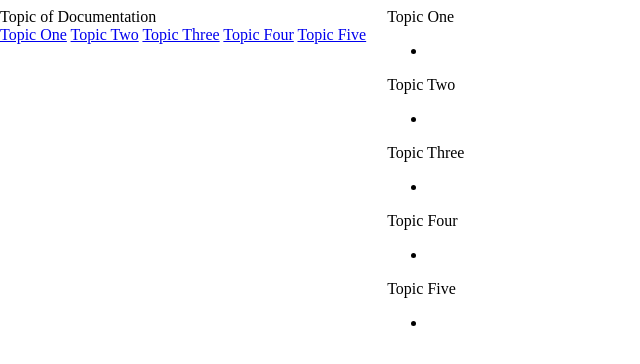
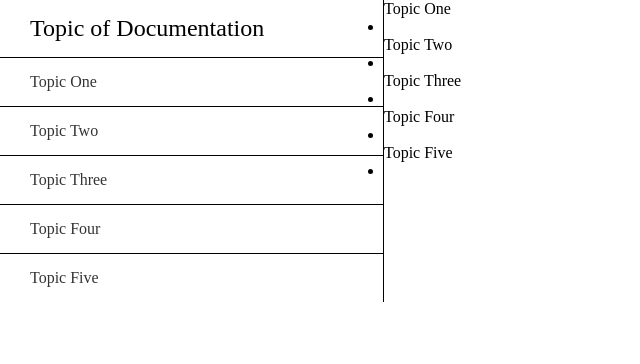
Before and after one commit to El-Potato-Slayer/collab-3, a plain HTML site: page index.html in a window 1280 px wide. Shown: the whole page, without its empty margins (0-640 px from the left). Drawn offline with Linux system fonts and the light colour scheme.

Commit message:
added styles

```diff
--- a/css/style.css
+++ b/css/style.css
@@ -1,3 +1,31 @@
+*{
+  padding: 0;
+  margin: 0;
+  box-sizing: border-box;
+}
+
+#navbar {
+  border-right: solid 1px black;
+}
+
+#navbar header{
+  padding: 15px 30px;
+  font-size: 24px;
+}
+
+#main-doc {
+  min-height: 1200px;
+}
+
+.nav-link{
+  display: block;
+  padding: 15px 30px;
+  border-top: solid 1px black;
+  text-decoration: none;
+  color: rgba(0, 0, 0, 0.8);
+}
+
+@media screen and (min-width: 767px){
   #navbar {
     position: fixed;
     width: 30%;
@@ -9,3 +37,4 @@
     position: relative;
     left: 30%;
   }
+}
```
Lines whose indentation alone changed are shown as unchanged.
